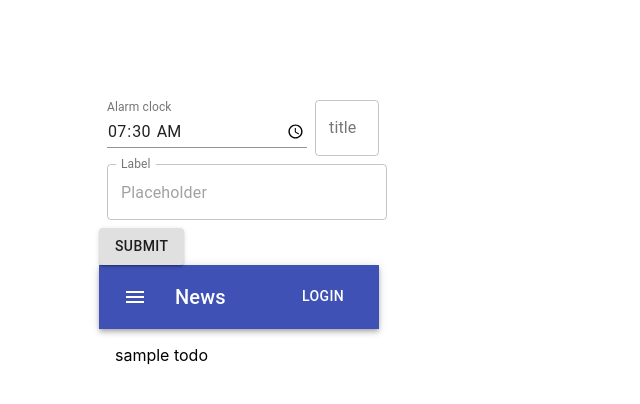
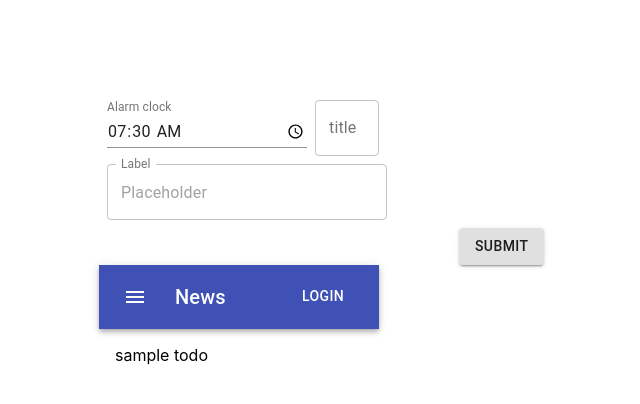
Before and after one commit to yutech941/ToDoList, a React (Create React App) app: page / in a window 1280 px wide. Shown: the top 404 px of the page, without its empty margins (401-1041 px from the left). Built offline with nearby package versions, Linux system fonts and the light colour scheme.

Commit message:
UI改善

```diff
--- a/src/components/TodoCreator.js
+++ b/src/components/TodoCreator.js
@@ -10,6 +10,7 @@ const styles = {
   },
   submitButton: {
     width: "100%",
+    marginLeft: "360px",
   },
 };
 
```
